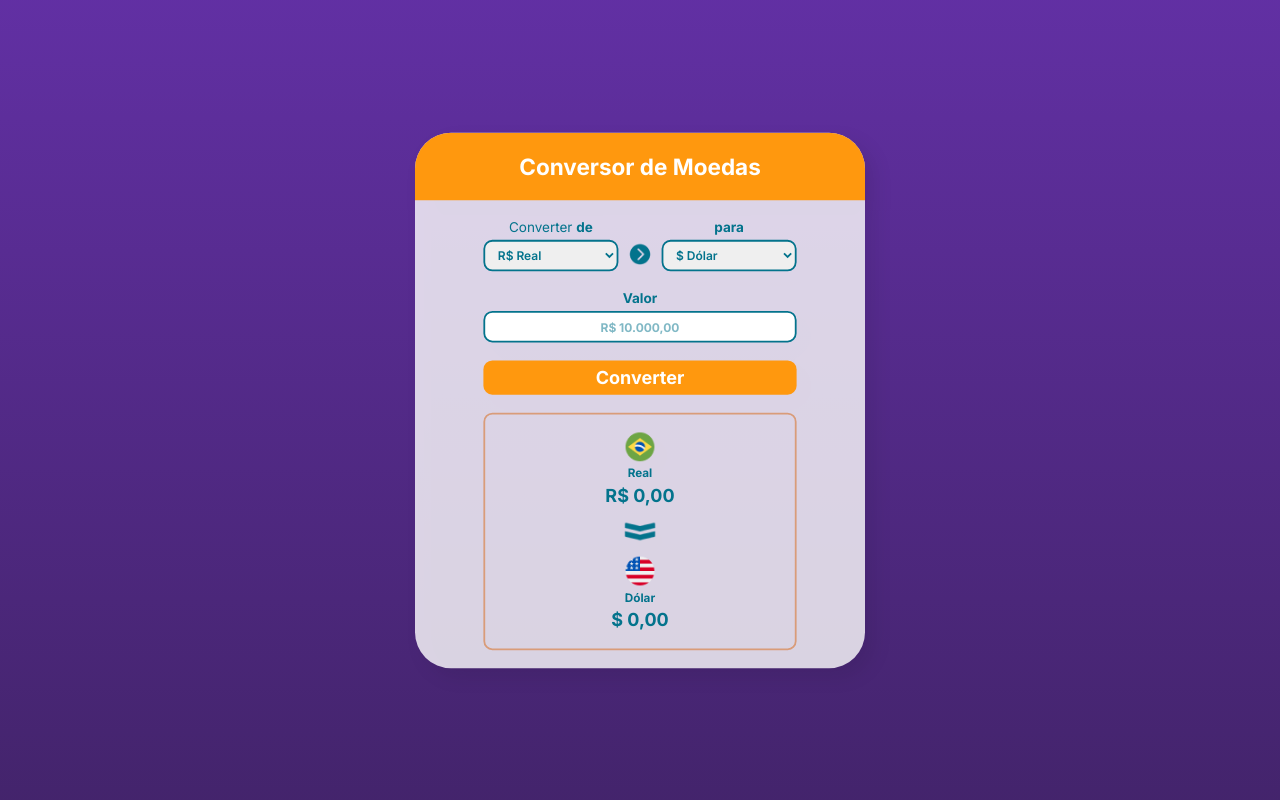
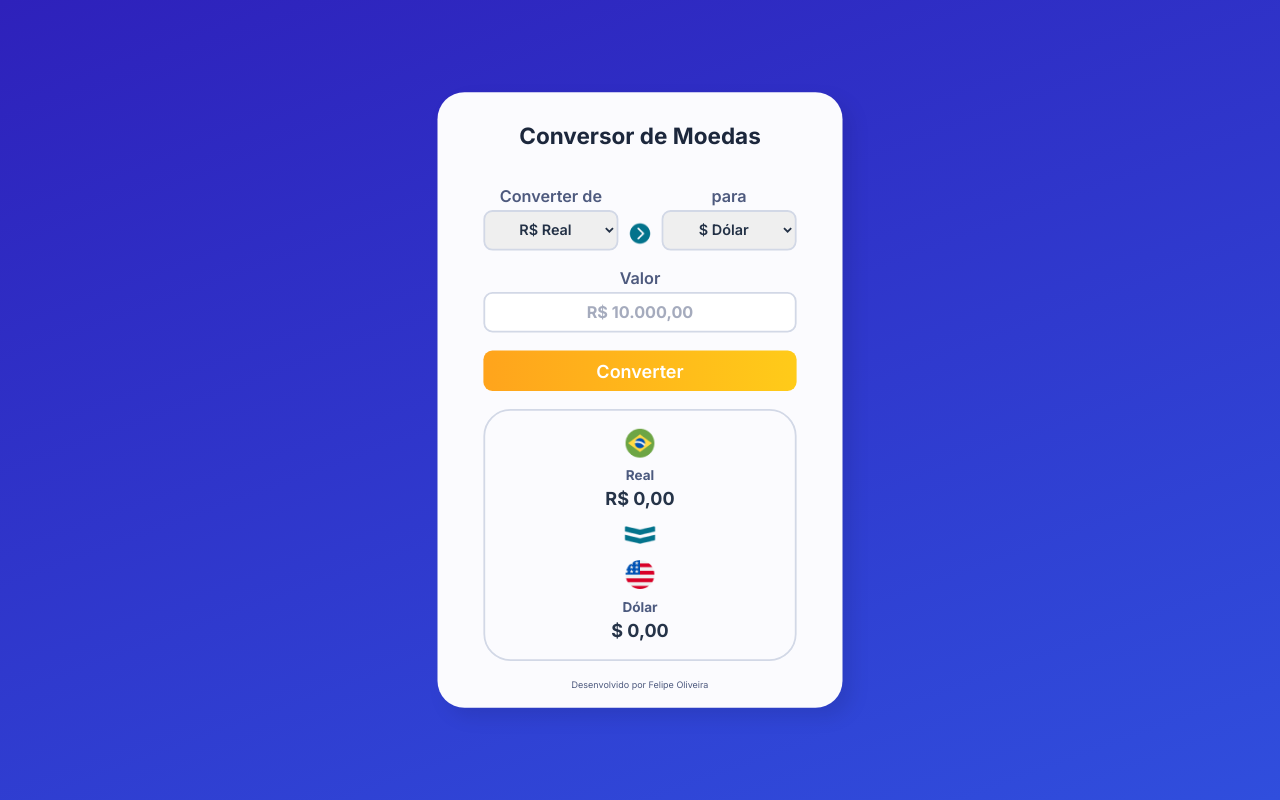
Before and after one commit to felipeoliveiracode/convert-money, a plain HTML site: page index.html in a window 1280 px wide. Drawn offline with Linux system fonts and the light colour scheme.

Commit message:
Refactor currency conversion logic to use API for real-time rates and update UI elements for better clarity and design

```diff
--- a/index.html
+++ b/index.html
@@ -21,7 +21,7 @@
         <div class="content">
             <section class="convert-currency">
                 <label>
-                    <p>Converter <b>de</b></p>
+                    <p>Converter de</p>
                     <select class="select-to-convert">
                         <option value="BRL">R$ Real</option>
                     </select>
@@ -30,7 +30,7 @@
                 <img class="arrow" src="assets/Next page.png" alt="Seta para lado direito">
 
                 <label>
-                    <p><b>para</b></p>
+                    <p>para</p>
                     <select class="convert-select">
                         <option value="USD">$ Dólar</option>
                         <option value="EUR">€ Euro</option>
@@ -63,6 +63,9 @@
                 </div>
             </section>
         </div>
+        <div class="developer">
+            <p>Desenvolvido por <a href="https://github.com/felipeoliveiracode" target="_blank">Felipe Oliveira</a></p>
+        </div>
     </main>
 </body>
 <script src="script.js"></script>
--- a/script.js
+++ b/script.js
@@ -2,6 +2,21 @@ const btnConvert = document.getElementById("btn-convert");
 const selectConvert = document.querySelector(".convert-select");
 
 function convertCurrency() {
+    // URL da API para cotação do dólar
+const url = `https://economia.awesomeapi.com.br/json/last/${selectConvert.value}-BRL`;
+
+// Fazendo a requisição para a API
+fetch(url)
+    .then(response => response.json()) // Converte a resposta para JSON
+    .then(data => {
+
+        const currencyKey = `${selectConvert.value}BRL`;
+
+        // Acessa os dados da cotação do dólar
+        const currency = data[currencyKey];
+        const currencyToday = `${currency.bid}`;
+
+
         const inputValueToConvert = document.querySelector(".value-to-convert").value;
         const currencyToConvert = document.getElementById("currency-to-convert");
         const convertedCurrency = document.getElementById("converted-currency");
@@ -13,39 +28,43 @@ function convertCurrency() {
 
         switch (selectConvert.value) {
             case "USD":
-            const dolarToday = 6;
 
                 convertedCurrency.innerHTML = new Intl.NumberFormat('en-US', {
                     style: 'currency',
                     currency: 'USD'
-            }).format(inputValueToConvert / dolarToday);
+                }).format(inputValueToConvert / currencyToday);
                 break;
 
             case "EUR":
-            const euroToday = 6.25;
 
                 convertedCurrency.innerHTML = new Intl.NumberFormat('de-DE', {
                     style: 'currency',
                     currency: 'EUR'
-            }).format(inputValueToConvert / euroToday);
+                }).format(inputValueToConvert / currencyToday);
                 break;
 
             case "GBP":
-            const libraToday = 7.45;
 
                 convertedCurrency.innerHTML = new Intl.NumberFormat('en-GB', {
                     style: 'currency',
                     currency: 'GBP'
-            }).format(inputValueToConvert / libraToday);
+                }).format(inputValueToConvert / currencyToday);
                 break;
 
             case "BTC":
-            const btcToday = 576399;
 
-            convertedCurrency.innerHTML = (inputValueToConvert / btcToday).toFixed(2);
+                convertedCurrency.innerHTML = (inputValueToConvert / currencyToday).toFixed(2);
+                break;
             }
 
+    })
+    .catch(error => {
+        // Mostra erros, caso aconteçam
+        console.error('Erro ao acessar a API:', error);
+    });
+
     }
+
 
 function changeImage() {
     const currencyImage = document.querySelector(".img-currency");
--- a/style.css
+++ b/style.css
@@ -1,6 +1,6 @@
 :root {
-    --main-color: #03738C;
-    --light-color: #D99C79;
+    --main-color: #4E5A7E;
+    --light-color: #D2D8E6;
     font-size: 10px;
 }
 
@@ -17,25 +17,29 @@
 body {
     height: 100vh;
     width: 100vw;
-    background: linear-gradient(180deg, rgba(85, 30, 158, 0.9)
-    0%, rgba(52, 17, 97, 0.9)
-    100%), url(assets/traxer-Uzx6amdNZDk-unsplash.jpg) lightgray 50% / cover no-repeat;
+    background: linear-gradient(160deg, #2E21BB, #304EDD);
     display: flex;
+    flex-direction: column;
     align-items: center;
     justify-content: center;
 }
 
 .container {
-    width: 50rem;
-    border-radius: 4rem;
-    background: rgba(255, 255, 255, 0.8);
+    display: flex;
+    flex-direction: column;
+    width: 45rem;
+    border-radius: 3rem;
+    background: #FBFBFE;
     filter: drop-shadow(10px 10px 10px rgba(0, 0, 0, 0.09));
     overflow: hidden;
     scale: 0.9;
+    padding: 1rem 0;
+    align-items: center;
+    justify-content: center;
 }
 
 h1 {
-    color: #ffffff;
+    color: #1C273C;
     font-size: 2.5rem;
     font-weight: 700;
     text-align: center;
@@ -47,7 +51,6 @@ h1 {
     align-items: center;
     width: 100%;
     height: 7.5rem;
-    background: #FF980E;
 }
 
 .content {
@@ -69,10 +72,12 @@ h1 {
     justify-content: center;
 }
 
-.convert-currency label p, .value p {
-    font-size: 1.5rem;
+.convert-currency label p,
+.value p {
+    font-size: 18px;
     text-align: center;
     margin: 2rem 0 0.5rem;
+    font-weight: 600;
 }
 
 .arrow {
@@ -82,28 +87,25 @@ h1 {
 }
 
 select {
-    height: 3.5rem;
+    height: 4.5rem;
     width: 15rem;
     border-radius: 1rem;
-    border: 2px solid #03738C;
+    border: 2px solid #D2D8E6;
     font-weight: 600;
-    padding-left: 1rem;
     cursor: pointer;
-}
-
-.value {
-    font-size: 1.5rem;
-    font-weight: 700;
+    font-size: 16px;
+    text-align: center;
+    color: #233146;
 }
 
 input {
-    padding-left: 1.5rem;
-    height: 3.5rem;
+    height: 4.5rem;
     width: 100%;
     border-radius: 1rem;
-    border: 2px solid #03738C;
+    border: 2px solid #D2D8E6;
     font-weight: 600;
     text-align: center;
+    font-size: 18px;
 }
 
 input::placeholder {
@@ -112,26 +114,38 @@ input::placeholder {
     font-weight: 700;
 }
 
+/* Chrome, Safari, Edge */
+input[type=number]::-webkit-inner-spin-button,
+input[type=number]::-webkit-outer-spin-button {
+    -webkit-appearance: none;
+    margin: 0;
+}
+
+/* Firefox */
+input[type=number] {
+    -moz-appearance: textfield;
+}
+
 button {
     margin: 2rem 0;
     border-radius: 1rem;
-    background: #FF980E;
+    background: linear-gradient(90deg, #FFA41C, #FFCB19);
     border: none;
     color: #ffffff;
     font-size: 2rem;
-    font-weight: 700;
+    font-weight: 600;
     width: 100%;
-    height: 3.8rem;
+    height: 4.5rem;
     cursor: pointer;
 }
 
 button:hover {
-    opacity: 0.8;
+    background: #f79400;
 }
 
 .footer {
-    border-radius: 1rem;
-    border: 2px solid #D99C79;
+    border-radius: 3rem;
+    border: 2px solid #D2D8E6;
     display: flex;
     flex-direction: column;
     align-items: center;
@@ -151,12 +165,26 @@ button:hover {
     width: 32px;
 }
 
-.currency-name, .currency-name-converted {
-    font-size: 1.3rem;
+.currency-name,
+.currency-name-converted {
+    font-size: 1.5rem;
+    margin-top: 0.5rem;
     font-weight: 700;
+    color: #4C5A7F;
 }
 
 .currency-value {
     font-size: 2rem;
     font-weight: 700;
+    color: #253348;
 }
+
+footer p {
+    color: #ffffff;
+    font-size: 1.2rem;
+    font-weight: 500;
+}
+
+.developer {
+    margin-bottom: 1rem;
+}
```
Lines whose indentation alone changed are shown as unchanged.
